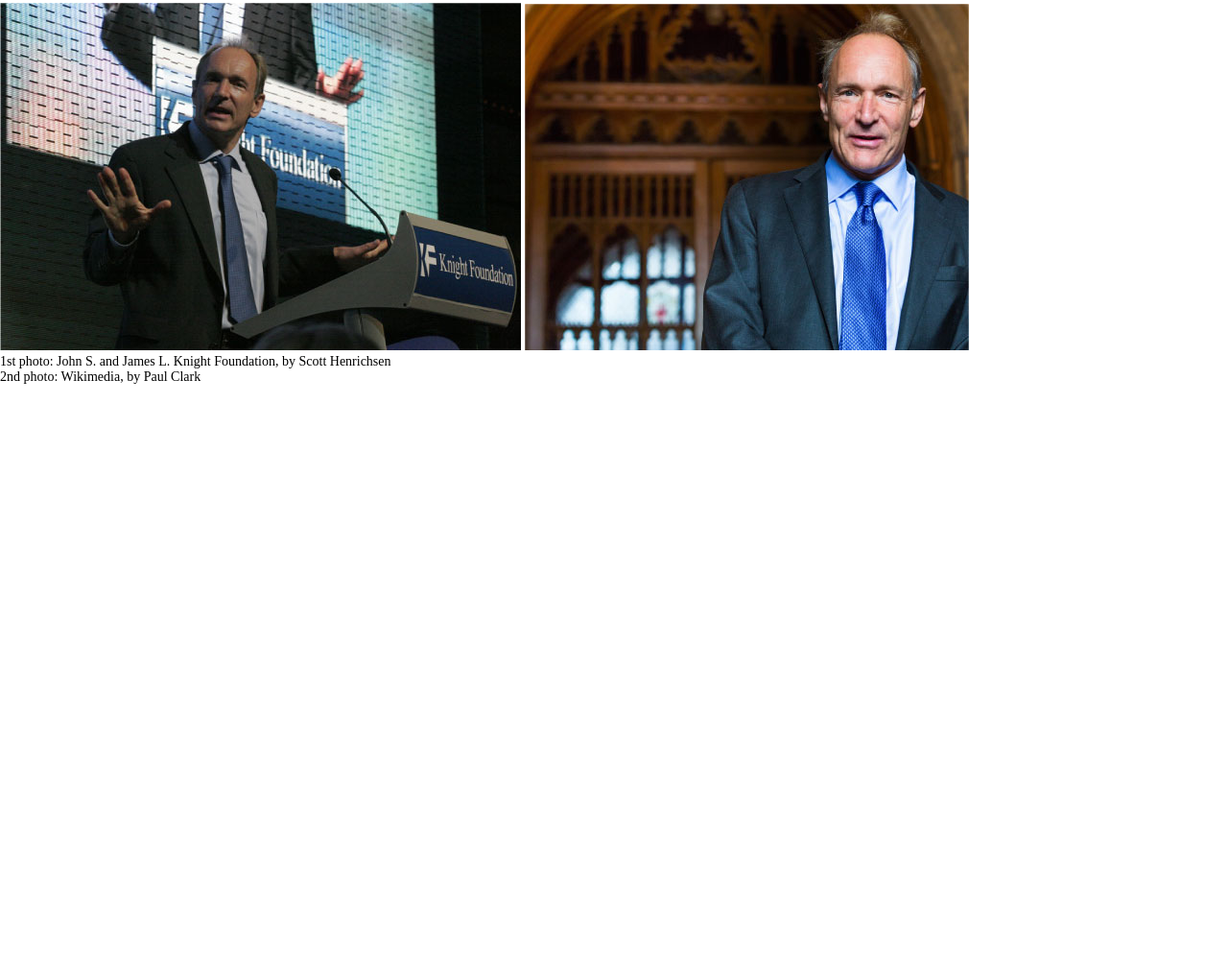
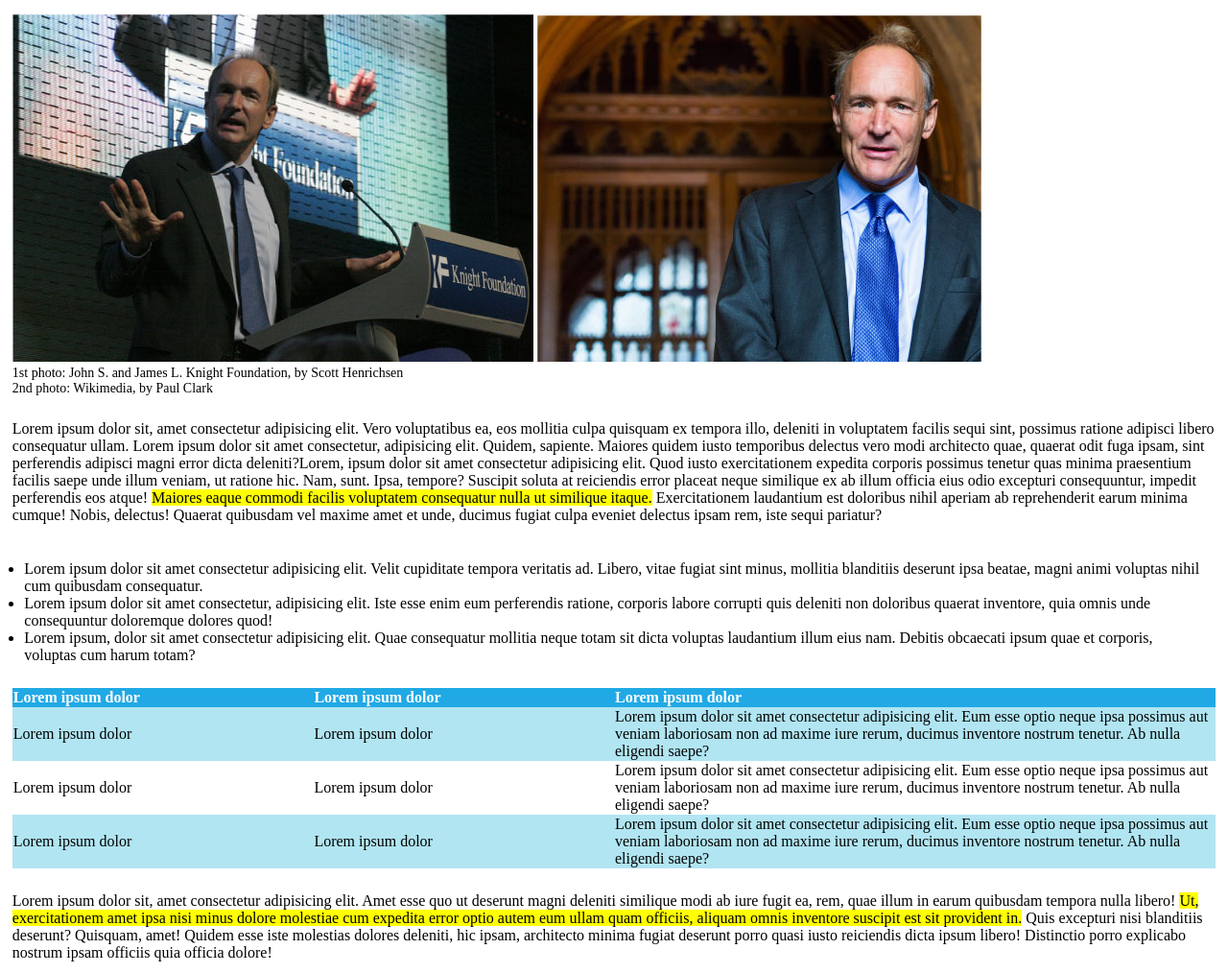
Before and after one commit to alessiavozzo/html-css-booleaner, a plain HTML site: page index.html in a window 1280 px wide. Shown: the part 331-1345 px from the top of the page at 96% size. Before the commit the page ends 800 px from the top, so only its background shows below. Drawn offline with nearby package versions, Linux system fonts and the light colour scheme.

Commit message:
add main article section

```diff
--- a/assets/css/style.css
+++ b/assets/css/style.css
@@ -33,9 +33,18 @@ header span{
 
 /* Title */
 
+#site_main{
+    margin: 1%;
+}
+
+ul{
+    padding: 1%;
+}
+
 h1{
     font-size: 50px;
     margin-top: 1%;
+    margin-bottom: 1%;
 }
 
 .details{
@@ -51,6 +60,43 @@ h1{
     font-size: 14px;
 }
 
+/* Pics */
+
 .notes{
     font-size: 14px;
 }
+
+/* Article */
+
+article, p, ul{
+    margin-top: 2%;
+    margin-bottom: 1%;
+}
+
+.highlight{
+    background-color: yellow;
+}
+
+/* Table */
+
+table{
+    border-collapse: collapse;
+}
+
+thead{
+    background-color: #20A9E5;
+    color: white;
+    text-align: left;
+}
+
+.left, .center{
+    width: 25%;
+}
+
+.right{
+    width: 50%;
+}
+
+.blue_row{
+    background-color: #B1E5F2;
+}
--- a/index.html
+++ b/index.html
@@ -40,6 +40,59 @@
             </div>
         </section>
 
+        <!-- Article -->
+        <article>
+            <p>Lorem ipsum dolor sit, amet consectetur adipisicing elit. Vero voluptatibus ea, eos mollitia culpa quisquam ex tempora illo, deleniti in voluptatem facilis sequi sint, possimus ratione adipisci libero consequatur ullam. Lorem ipsum dolor sit amet consectetur, adipisicing elit. Quidem, sapiente. Maiores quidem iusto temporibus delectus vero modi architecto quae, quaerat odit fuga ipsam, sint perferendis adipisci magni error dicta deleniti?Lorem, ipsum dolor sit amet consectetur adipisicing elit. Quod iusto exercitationem expedita corporis possimus tenetur quas minima praesentium facilis saepe unde illum veniam, ut ratione hic. Nam, sunt. Ipsa, tempore?
+            Suscipit soluta at reiciendis error placeat neque similique ex ab illum officia eius odio excepturi consequuntur, impedit perferendis eos atque! <span class="highlight">Maiores eaque commodi facilis voluptatem consequatur nulla ut similique itaque.</span>
+            Exercitationem laudantium est doloribus nihil aperiam ab reprehenderit earum minima cumque! Nobis, delectus! Quaerat quibusdam vel maxime amet et unde, ducimus fugiat culpa eveniet delectus ipsam rem, iste sequi pariatur?</p>
+
+            <ul>
+                <li>Lorem ipsum dolor sit amet consectetur adipisicing elit. Velit cupiditate tempora veritatis ad. Libero, vitae fugiat sint minus, mollitia blanditiis deserunt ipsa beatae, magni animi voluptas nihil cum quibusdam consequatur.</li>
+                <li>Lorem ipsum dolor sit amet consectetur, adipisicing elit. Iste esse enim eum perferendis ratione, corporis labore corrupti quis deleniti non doloribus quaerat inventore, quia omnis unde consequuntur doloremque dolores quod!</li>
+                <li>Lorem ipsum, dolor sit amet consectetur adipisicing elit. Quae consequatur mollitia neque totam sit dicta voluptas laudantium illum eius nam. Debitis obcaecati ipsum quae et corporis, voluptas cum harum totam?</li>
+            </ul>
+
+            <!-- Table -->
+            <table>
+
+                <thead>
+                    <tr>
+                        <th class="left">Lorem ipsum dolor</th>
+                        <th class="center">Lorem ipsum dolor</th>
+                        <th class="right">Lorem ipsum dolor</th>
+                    </tr>
+                </thead>
+
+                <tbody>
+                    <tr class="blue_row">
+                        <td class="left">Lorem ipsum dolor</td>
+                        <td class="center">Lorem ipsum dolor</td>
+                        <td class="right">Lorem ipsum dolor sit amet consectetur adipisicing elit. Eum esse optio neque ipsa possimus aut veniam laboriosam non ad maxime iure rerum, ducimus inventore nostrum tenetur. Ab nulla eligendi saepe?</td>
+                    </tr>
+
+                    <tr>
+                        <td class="left">Lorem ipsum dolor</td>
+                        <td class="center">Lorem ipsum dolor</td>
+                        <td class="right">Lorem ipsum dolor sit amet consectetur adipisicing elit. Eum esse optio neque ipsa possimus aut veniam laboriosam non ad maxime iure rerum, ducimus inventore nostrum tenetur. Ab nulla eligendi saepe?</td>
+                    </tr>
+
+                    <tr class="blue_row">
+                        <td class="left">Lorem ipsum dolor</td>
+                        <td class="center">Lorem ipsum dolor</td>
+                        <td class="right">Lorem ipsum dolor sit amet consectetur adipisicing elit. Eum esse optio neque ipsa possimus aut veniam laboriosam non ad maxime iure rerum, ducimus inventore nostrum tenetur. Ab nulla eligendi saepe?</td>
+                    </tr>
+
+                </tbody>
+            </table>
+
+            <p>Lorem ipsum dolor sit, amet consectetur adipisicing elit. Amet esse quo ut deserunt magni deleniti similique modi ab iure fugit ea, rem, quae illum in earum quibusdam tempora nulla libero!
+            <span class="highlight">Ut, exercitationem amet ipsa nisi minus dolore molestiae cum expedita error optio autem eum ullam quam officiis, aliquam omnis inventore suscipit est sit provident in.</span> Quis excepturi nisi blanditiis deserunt?
+            Quisquam, amet! Quidem esse iste molestias dolores deleniti, hic ipsam, architecto minima fugiat deserunt porro quasi iusto reiciendis dicta ipsum libero! Distinctio porro explicabo nostrum ipsam officiis quia officia dolore!</p>
+
+
+
+        </article>
+
 
     </main>
 
```
